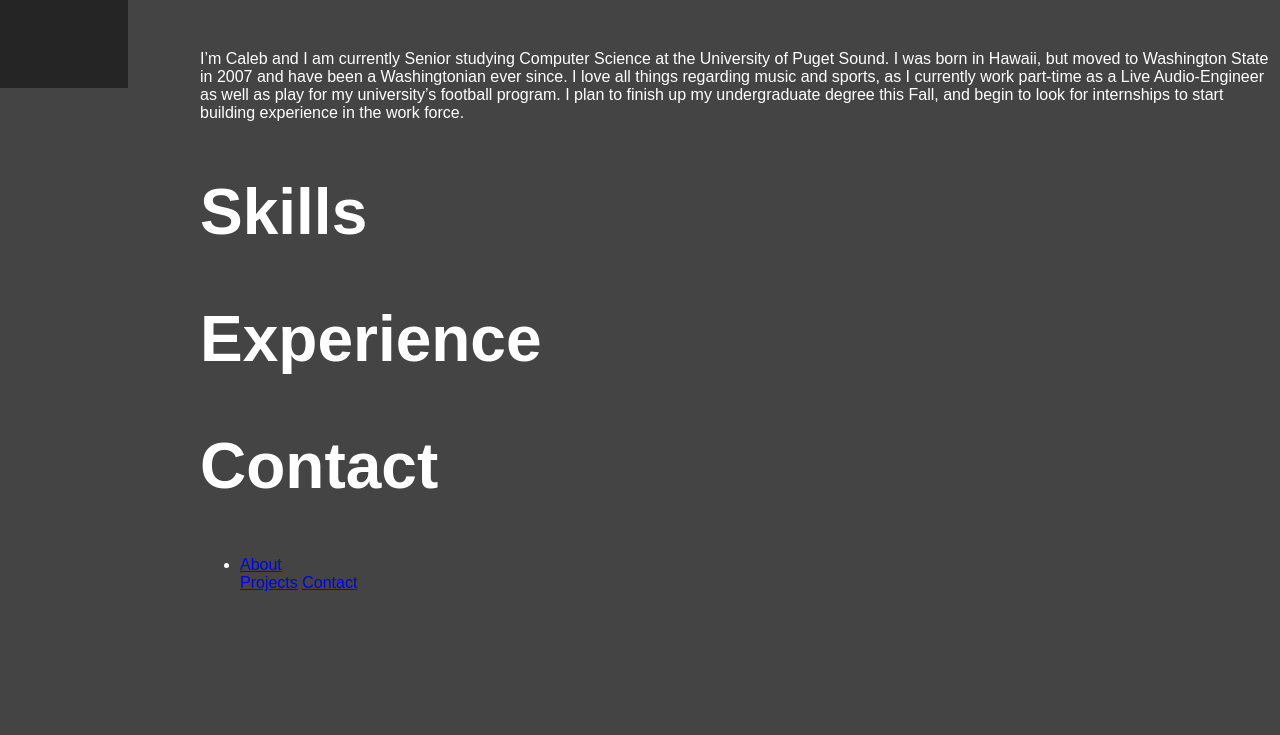
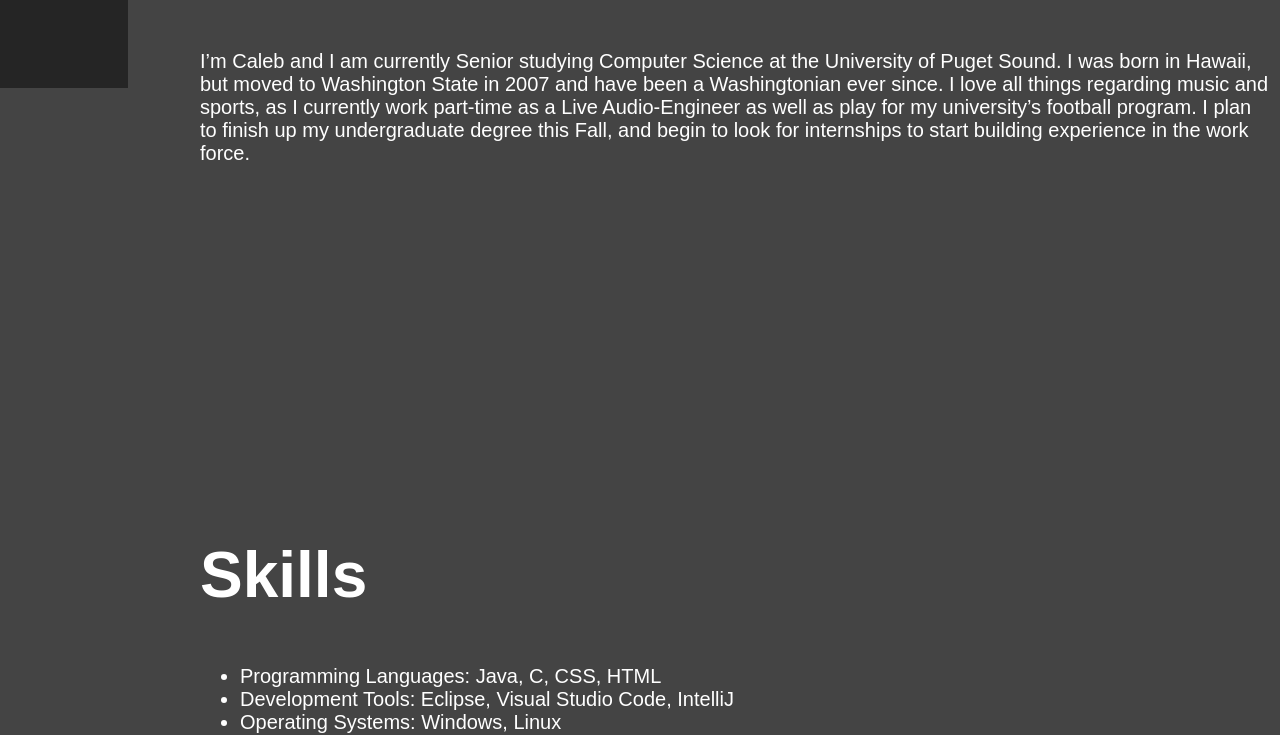
Before and after one commit to cpuapuaga/Personal-Portfolio, a plain HTML site: page index.html in a window 1280 px wide. Shown: the part 712-1447 px from the top of the page. Before the commit the page ends 1320 px from the top, so only its background shows below. Drawn offline with Linux system fonts and the light colour scheme.

Commit message:
"update"

```diff
--- a/css/styles.css
+++ b/css/styles.css
@@ -12,6 +12,14 @@ h1{
 
 h2{
     font-size: 64px;
+}
+
+p{
+    font-size: 20px;
+}
+
+li{
+    font-size: 20px;
 }
 
 .sidebar{
@@ -34,3 +42,22 @@ h2{
     position: static;
     padding-top: 50px;
 }
+
+#about-section{
+    position: relative;
+}
+
+#skills-section{
+    padding-top: 300px;
+    position: relative;
+}
+
+#experience-section{
+    padding-top: 300px;
+    position: relative;
+}
+
+#contact-section{
+    padding-top: 300px;
+    position: relative;
+}
--- a/index.html
+++ b/index.html
@@ -7,7 +7,7 @@
     <link rel="stylesheet" href="css/styles.css">
 </head>
 <body>
-    <section id="landing">
+    <section class="landing-section" id="landing">
         <h1>Hi,<br>
             I'm Caleb,<br>
             A Comp-Sci Student.
@@ -15,13 +15,14 @@
     </section>
 
     <div class="sidebar">
-        <a href="#about">About</a>
-        <a href="#skills">Skills</a>
-        <a href="#experience">Experience</a>
-        <a href="#contact">Contact</a>
+        <a href="#landing-section"></a>
+        <a href="#about-section">About</a>
+        <a href="#skills-section">Skills</a>
+        <a href="#experience-section">Experience</a>
+        <a href="#contact-section">Contact</a>
     </div>
 
-    <section id="about">
+    <section class="about" id="about-section">
         <h2>About...</h2>
         <p id="bio">I’m Caleb and I am currently Senior studying Computer
             Science at the University of Puget Sound. I was born
@@ -35,25 +36,25 @@
         </p>
     </section>
 
-    <section id="skills">
+    <section class="skills" id="skills-section">
         <h2>Skills</h2>
+        <ul>
+            <li>Programming Languages: Java, C, CSS, HTML</li>
+            <li>Development Tools: Eclipse, Visual Studio Code, IntelliJ</li>
+            <li>Operating Systems: Windows, Linux</li>
+            <li>Database Management: MySQL</li>
+        </ul>
     </section>
 
-    <section id="experience">
+    <section class="experience" id="experience-section">
         <h2>Experience</h2>
     </section>
 
-    <section id="contact">
+    <section class="contact" id="contact-section">
         <h2>Contact</h2>
     </section>
 
-    <nav>
-        <ul>
-            <li><a href="#about">About</a></li>
-            <a href="#projects">Projects</a>
-            <a href="#contact">Contact</a>
-        </ul>
-    </nav>
+
 
 </body>
 </html>
```
